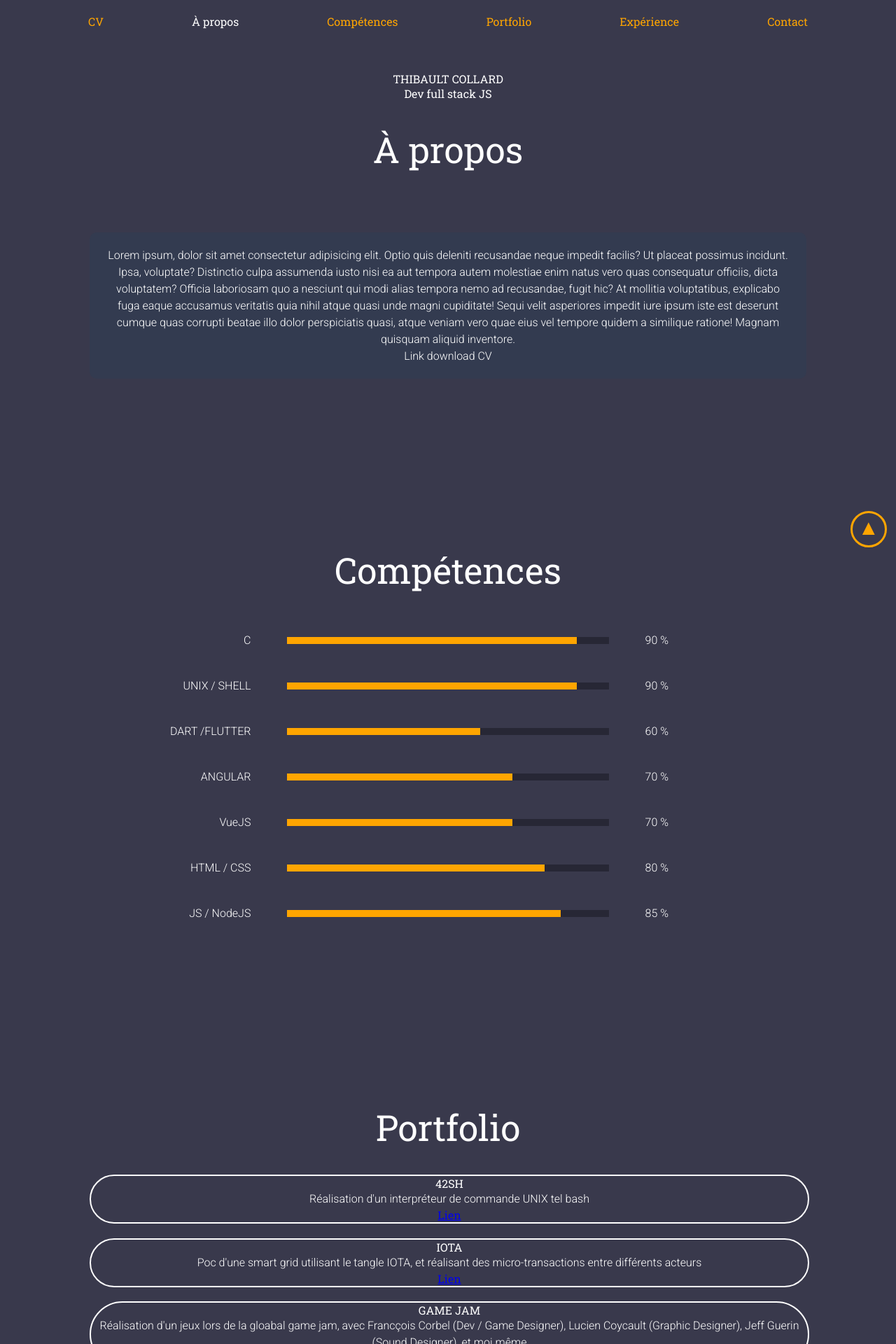
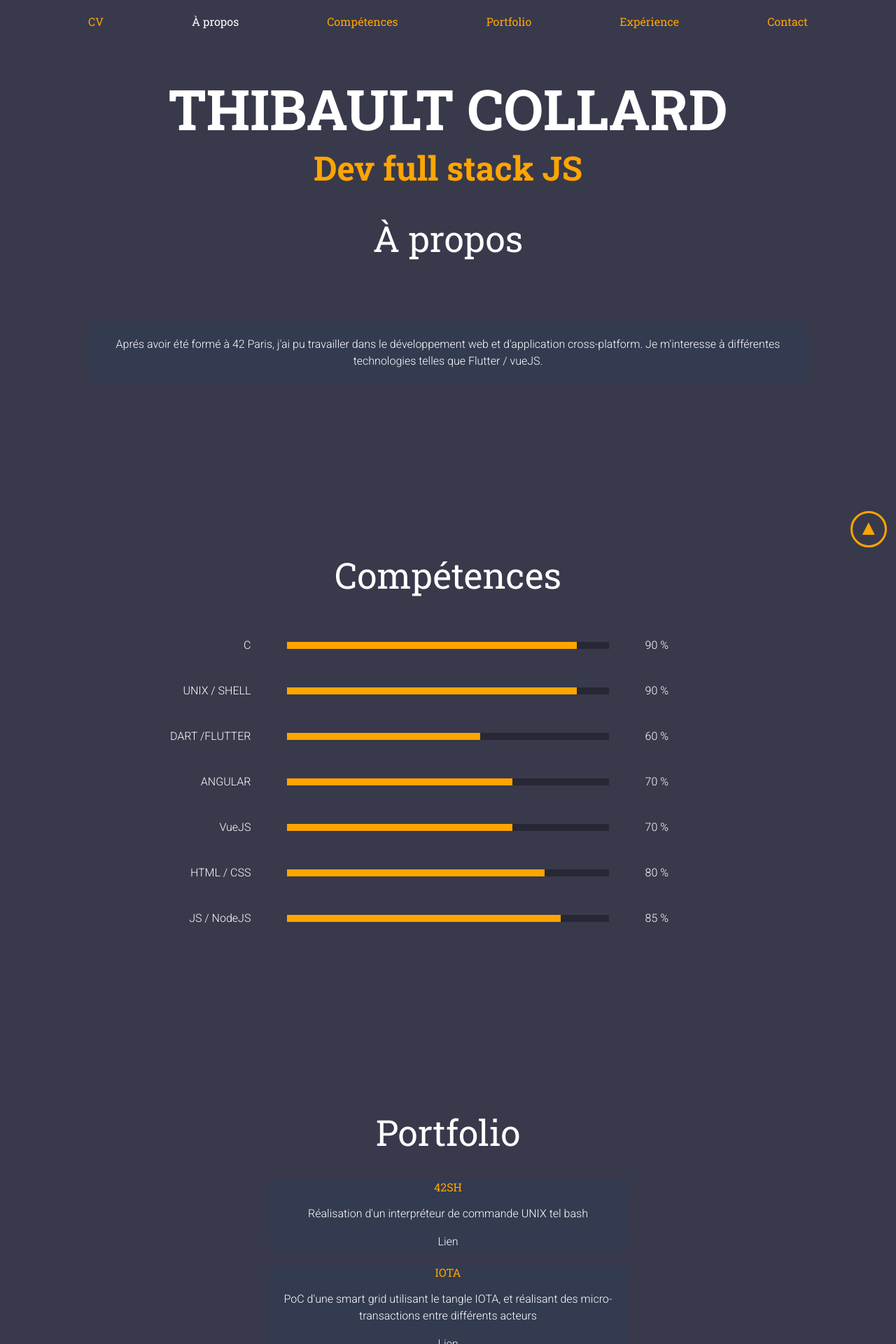
Before and after one commit to tcollard/website, a Vue app in the folder my-website/: page / in a window 1280 px wide. Shown: the top 1920 px of the page at 70% size. Built offline with nearby package versions, Linux system fonts and the light colour scheme.

Commit message:
feat: 🎸 (Descriptiom / Portfolio) Change content text

```diff
--- a/my-website/src/components/Description.vue
+++ b/my-website/src/components/Description.vue
@@ -1,22 +1,27 @@
 <template>
     <div class="description">
         <div class="title">
-            <span>THIBAULT COLLARD</span>
-            <span>Dev full stack JS</span>
+            <span class="name">THIBAULT COLLARD</span>
+            <span class="post">Dev full stack JS</span>
             <h1>À propos</h1>
         </div>
         <div class="descriptionContent text">
             <span class="text">
-                Lorem ipsum, dolor sit amet consectetur adipisicing elit. Optio quis deleniti recusandae neque impedit facilis? Ut placeat possimus incidunt. Ipsa, voluptate? Distinctio culpa assumenda iusto nisi ea aut tempora autem molestiae enim natus vero quas consequatur officiis, dicta voluptatem? Officia laboriosam quo a nesciunt qui modi alias tempora nemo ad recusandae, fugit hic? At mollitia voluptatibus, explicabo fuga eaque accusamus veritatis quia nihil atque quasi unde magni cupiditate! Sequi velit asperiores impedit iure ipsum iste est deserunt cumque quas corrupti beatae illo dolor perspiciatis quasi, atque veniam vero quae eius vel tempore quidem a similique ratione! Magnam quisquam aliquid inventore.
+                {{description}}
             </span>
-            <span>Link download CV</span>
+            <!-- <span>Link download CV</span> -->
         </div>
     </div>
 </template>
 
 <script>
 export default {
-    name: 'Description'
+    name: 'Description',
+    data () {
+        return {
+            description: 'Aprés avoir été formé à 42 Paris, j\'ai pu travailler dans le développement web et d\'application cross-platform.\n Je m\'interesse à différentes technologies telles que Flutter / vueJS.'
+        }
+    }
 }
 </script>
 
@@ -44,4 +49,17 @@ export default {
   background-color: rgb(51, 59, 80);
   text-align: center;
 }
+
+.name {
+    font-family: 'Roboto Slab';
+    font-size: 5em;
+    font-weight: bold;
+}
+
+.post {
+    font-family: 'Roboto Slab';
+    font-size: 3em;
+    font-weight: bold;
+    color: orange;
+}
 </style>
--- a/my-website/src/components/PortfolioResume.vue
+++ b/my-website/src/components/PortfolioResume.vue
@@ -3,9 +3,9 @@
         <h1>Portfolio</h1>
         <div class="container">
             <div class="project" v-for="(project, index) in projects" :key="index">
-                <div class="content">{{project.title}}</div>
-                <span class="text">{{project.description}}</span>
-                <a :href="project.link" target="_blank">Lien</a>
+                <div class="title">{{project.title}}</div>
+                <span class="htmlText" v-html="project.description"></span>
+                <a class="link text" :href="project.link" target="_blank">Lien</a>
             </div>
         </div>
     </div>
@@ -20,25 +20,25 @@ export default {
                 {
                     title: '42SH',
                     img: require('../assets/term.gif'),
-                    description: 'Réalisation d\'un interpréteur de commande UNIX tel bash',
+                    description: '<p class="text">Réalisation d\'un interpréteur de commande UNIX tel bash</p>',
                     link: 'https://github.com/tcollard/42sh',
                 },
                 {
                     title: 'IOTA',
                     img: require('../assets/term.gif'),
-                    description: 'Poc d\'une smart grid utilisant le tangle IOTA, et réalisant des micro-transactions entre différents acteurs',
+                    description: '<p class="text">PoC d\'une smart grid utilisant le tangle IOTA, et réalisant des micro-transactions entre différents acteurs</p>',
                     link: 'https://github.com/tcollard/Smart_Grid_IOTA',
                 },
                 {
                     title: 'GAME JAM',
                     img: require('../assets/term.gif'),
-                    description: 'Réalisation d\'un jeux lors de la gloabal game jam, avec Francçois Corbel (Dev / Game Designer), Lucien Coycault (Graphic Designer), Jeff Guerin (Sound Designer), et moi même',
+                    description: '<p class="text">Réalisation d\'un jeux lors de la gloabal game jam, avec <a class="link" href="https://francoiscorbel.com/" target="_blank">Francçois Corbel (Dev / Game Designer)</a>, <a class="link" href="http://www.luciencoycault.fr/" target="_blank">Lucien Coycault (Graphic Designer)</a>, <a class="link" href="https://soundcloud.com/fed-j" target="_blank">Jeff Guerin (Sound Designer)</a>, et moi même</p>',
                     link: 'https://francoiscorbel.com/night-crawlerz/',
                 },
                 {
                     title: 'FLUTTER APP',
                     img: require('../assets/term.gif'),
-                    description: 'Application permettant de jouer des sons, ainsi que d\'en enregistrer',
+                    description: '<p class="text">Application permettant de jouer des sons, ainsi que d\'en enregistrer</p>',
                     link: 'https://github.com/tcollard/mySoundApp',
                 },
             ]
@@ -63,16 +63,43 @@ export default {
     justify-content: space-evenly;
     width: 100%;
     height: 100%;
+    align-items: center;
 }
 
 .project {
-    width: 100%;
+    width: 50%;
     height: 100%;
     display: flex;
     flex-direction: column;
     margin-bottom: 2%;
-    border: 2px solid white;
-    border-radius: 50px;
+    border-radius: 10px;
+    background-color: rgb(51, 59, 80);
+}
+
+.title {
+    color: orange;
+}
+
+.img {
+    width: 100%;
+    height: 100%;
+}
+
+.link {
+    text-decoration: none;
+    color: white;
+}
+
+.htmlText >>> .link {
+    text-decoration: none;
+    color: white;
+}
+
+.htmlText >>> .text {
+    font-family: 'Roboto';
+    font-size: 1em;
+    line-height: 24px;
+    font-weight: 300;
 }
 
 </style>
```
